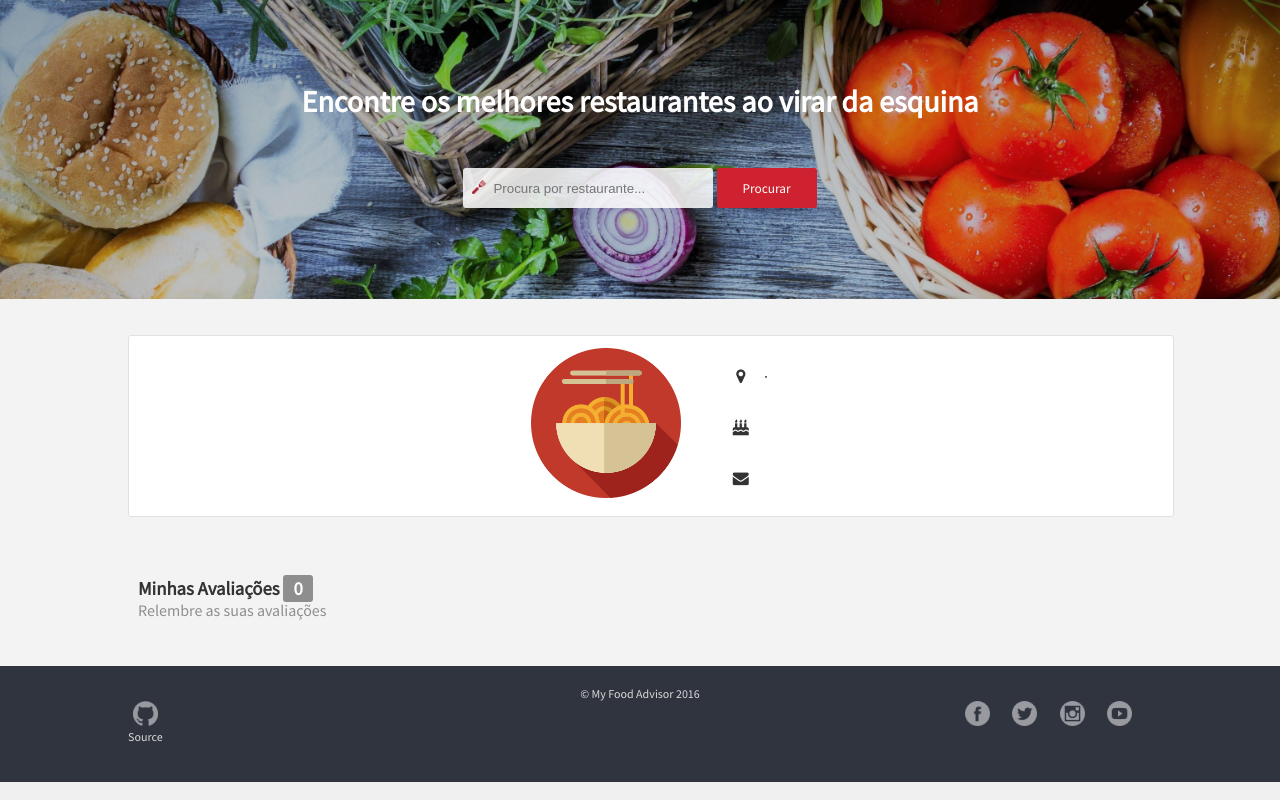
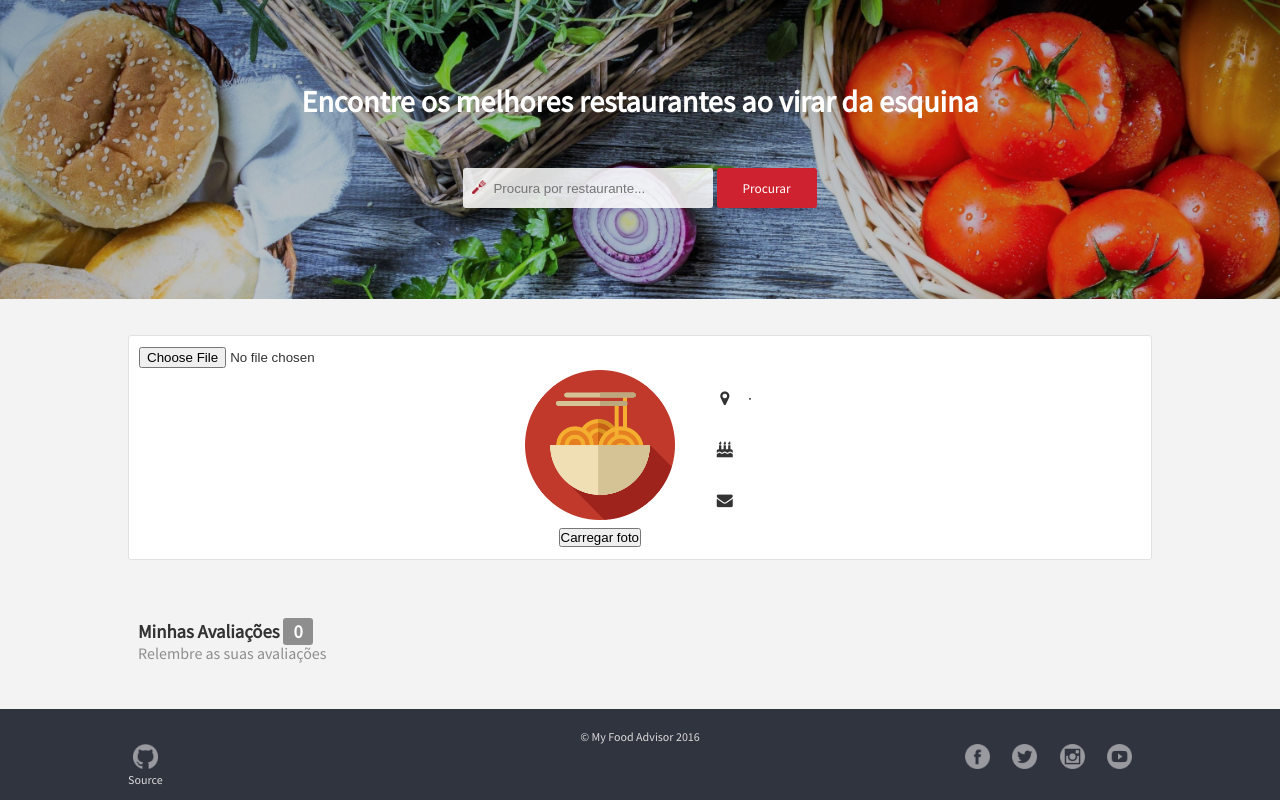
Before and after one commit to BSantos22/FEUP-LTW, a PHP site: page /pages/profile.php in a window 1280 px wide. Shown: the part 57-857 px from the top of the page. Run offline with PHP 8.4, Linux system fonts and the light colour scheme; the visitor is signed in with stand-in values (Sample User, id 1); data comes from the database, SQL or seed files in the repository; some libraries are stand-ins or nearby versions.

Commit message:
upload foto started

```diff
--- a/styles/profilestyle.css
+++ b/styles/profilestyle.css
@@ -1,12 +1,13 @@
 #myprofile {
-    width: 100%;
     padding: 10px;
     margin-bottom: 60px;
 }
 
 #td-image {
-    vertical-align: top;
-    padding-right: 50px;
+}
+
+.img-col {
+    padding-right: 40px;
 }
 
 #td-user {
--- a/templates/profile.php
+++ b/templates/profile.php
@@ -3,7 +3,7 @@
         <article id="myprofile" class="box">
             <table>
                 <tr>
-                    <td id="td-image" rowspan="5"><img src="../uploads/users/defaultlogo.png"></td>
+                    <td id="td-image" class="img-col" rowspan="5"><img src="../uploads/users/defaultlogo.png"></td>
                 </tr>
                 <tr>
                     <td colspan="2" id="td-user"><h2><?= $user['name'] ?></h2></td>
@@ -21,7 +21,9 @@
                     <td class="td-icon"><i class="fa fa-envelope" aria-hidden="true"></i></td>
                     <td class="td-info"><?= $user['email'] ?></td>
                 </tr>
-                <tr></tr>
+                <tr style="text-align: center"><td class="img-col"><button type="button" id="btn-uploaduserphoto" title="Carregar foto">Carregar foto</button></td><form action="upload_file.php" method="post" enctype="multipart/form-data">
+                        <input type="file" name="file">
+                    </form><td></td><td></td></tr>
             </table>
         </article>
 
```
